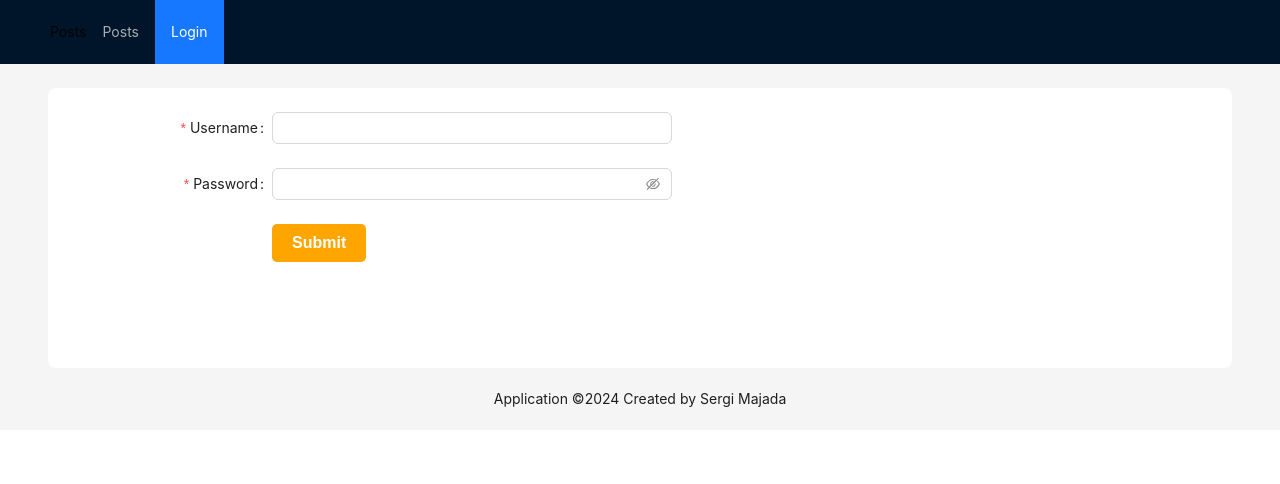
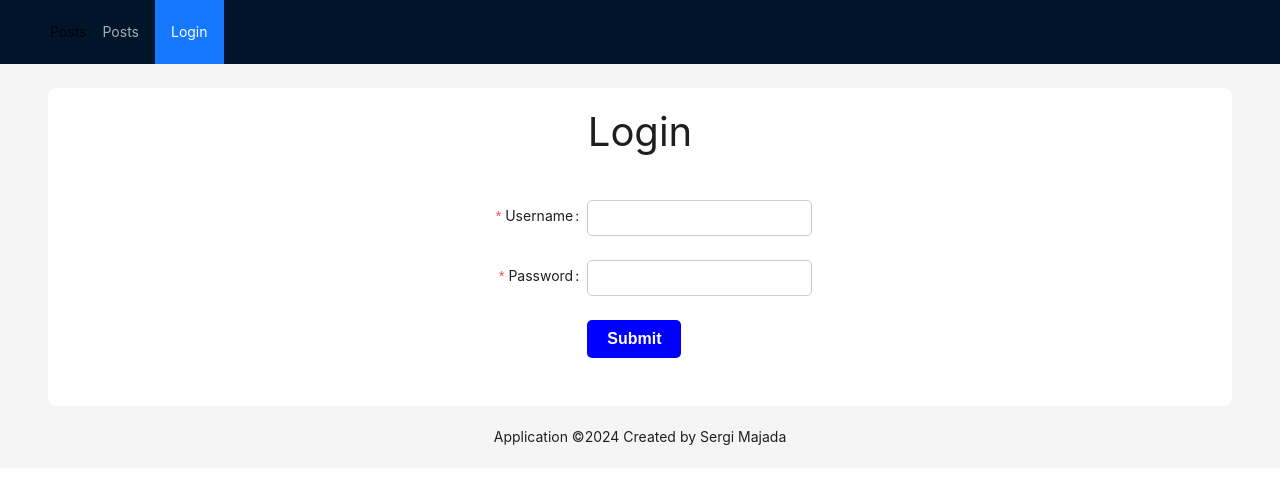
Before and after one commit to smajada/OpenApi-React-TS-app, a React (Vite) app: page /login in a window 1280 px wide. Shown: the top 484 px of the page. Built offline with nearby package versions, Linux system fonts and the light colour scheme.

Commit message:
feat: finished integrating login with atomic design

```diff
--- a/src/components/atoms/Button/ButtonAtm.tsx
+++ b/src/components/atoms/Button/ButtonAtm.tsx
@@ -1,7 +1,7 @@
 import styled from 'styled-components';
 
 type Props = {
-    variant: 'red' | 'orange' | 'green';
+    variant: 'red' | 'orange' | 'green' | 'blue';
     children: React.ReactNode;
 };
 
--- a/src/components/atoms/Input/InputAtm.tsx
+++ b/src/components/atoms/Input/InputAtm.tsx
@@ -1,5 +1,10 @@
-const InputAtm = () => {
-    return <div>InputAtm</div>;
-};
+import styled from 'styled-components';
+
+const InputAtm = styled.input`
+    padding: 0.5rem;
+    font-size: 1rem;
+    border: 1px solid #ccc;
+    border-radius: 5px;
+`;
 
 export default InputAtm;
--- /dev/null
+++ b/src/components/molecules/LoginMlc.tsx
@@ -0,0 +1,73 @@
+import styled from 'styled-components';
+import InputAtm from '../atoms/Input/InputAtm';
+import { ButtonAtm } from '../atoms/Button/ButtonAtm';
+import { Form } from 'antd';
+import { FormProps } from 'antd/lib/form';
+
+const LoginMlc = styled.div`
+    display: flex;
+    flex-direction: column;
+    justify-content: center;
+    align-items: center;
+
+    h1 {
+        font-size: 2.5rem;
+        margin-bottom: 3rem;
+    }
+`;
+
+type FieldType = {
+    username?: string;
+    password?: string;
+};
+
+const Login = () => {
+    const onFinish: FormProps<FieldType>['onFinish'] = (values) => {
+        console.log('Success:', values);
+        localStorage.setItem('user', JSON.stringify(values));
+    };
+
+    const onFinishFailed: FormProps<FieldType>['onFinishFailed'] = (errorInfo) => {
+        console.log('Failed:', errorInfo);
+    };
+
+    return (
+        <LoginMlc>
+            <h1>Login</h1>
+            <Form
+                name='loginForm'
+                labelCol={{ span: 8 }}
+                wrapperCol={{ span: 16 }}
+                style={{ maxWidth: 600 }}
+                initialValues={{ username: '', password: '' }}
+                onFinish={onFinish}
+                onFinishFailed={onFinishFailed}
+                autoComplete='off'
+            >
+                <Form.Item
+                    label='Username'
+                    name='username'
+                    rules={[{ required: true, message: 'Please input your username!' }]}
+                >
+                    <InputAtm type='text' />
+                </Form.Item>
+
+                <Form.Item
+                    label='Password'
+                    name='password'
+                    rules={[{ required: true, message: 'Please input your password!' }]}
+                >
+                    <InputAtm type='password' />
+                </Form.Item>
+
+                <Form.Item wrapperCol={{ offset: 8, span: 16 }}>
+                    <ButtonAtm variant='blue' type='submit'>
+                        Submit
+                    </ButtonAtm>
+                </Form.Item>
+            </Form>
+        </LoginMlc>
+    );
+};
+
+export default Login;
--- a/src/components/pages/LoginPage.tsx
+++ b/src/components/pages/LoginPage.tsx
@@ -1,57 +1,7 @@
-import { useNavigate } from 'react-router-dom';
-import { Form, type FormProps, Input } from 'antd';
-import { ButtonAtm } from '../atoms/Button/ButtonAtm';
-
-type FieldType = {
-    username?: string;
-    password?: string;
-    remember?: string;
-};
+import Login from '../molecules/LoginMlc';
 
 const LoginPage: React.FC = () => {
-    const navigate = useNavigate();
-
-    const onFinish: FormProps<FieldType>['onFinish'] = (values) => {
-        localStorage.setItem('user', JSON.stringify(values));
-        navigate('/');
-    };
-
-    const onFinishFailed: FormProps<FieldType>['onFinishFailed'] = (errorInfo) => {
-        console.log('Failed:', errorInfo);
-    };
-
-    return (
-        <Form
-            name='basic'
-            labelCol={{ span: 8 }}
-            wrapperCol={{ span: 16 }}
-            style={{ maxWidth: 600 }}
-            initialValues={{ remember: true }}
-            onFinish={onFinish}
-            onFinishFailed={onFinishFailed}
-            autoComplete='off'
-        >
-            <Form.Item<FieldType>
-                label='Username'
-                name='username'
-                rules={[{ required: true, message: 'Please input your username!' }]}
-            >
-                <Input />
-            </Form.Item>
-
-            <Form.Item<FieldType>
-                label='Password'
-                name='password'
-                rules={[{ required: true, message: 'Please input your password!' }]}
-            >
-                <Input.Password />
-            </Form.Item>
-
-            <Form.Item wrapperCol={{ offset: 8, span: 16 }}>
-                <ButtonAtm variant='orange'>Submit</ButtonAtm>
-            </Form.Item>
-        </Form>
-    );
+    return <Login />;
 };
 
 export default LoginPage;
```
